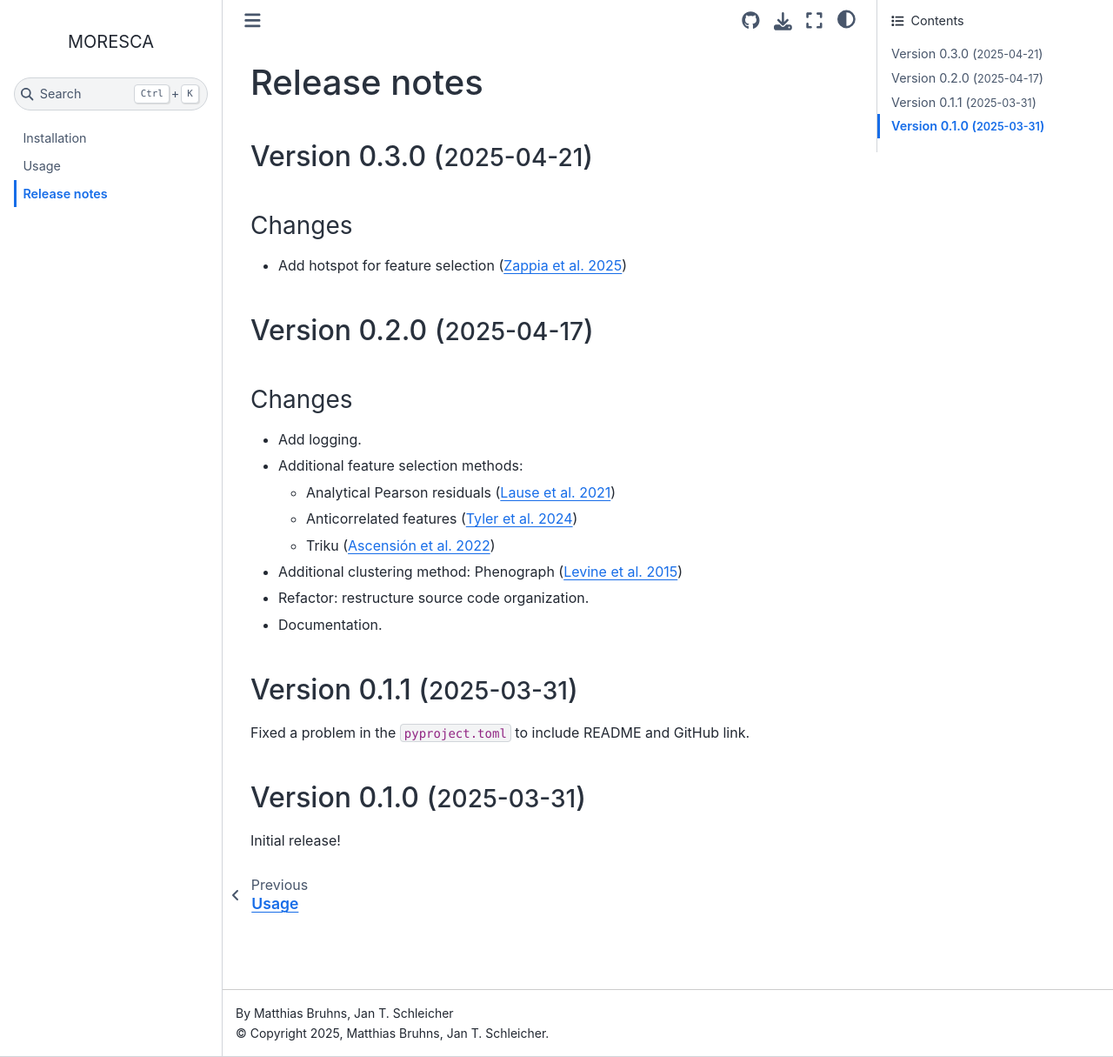
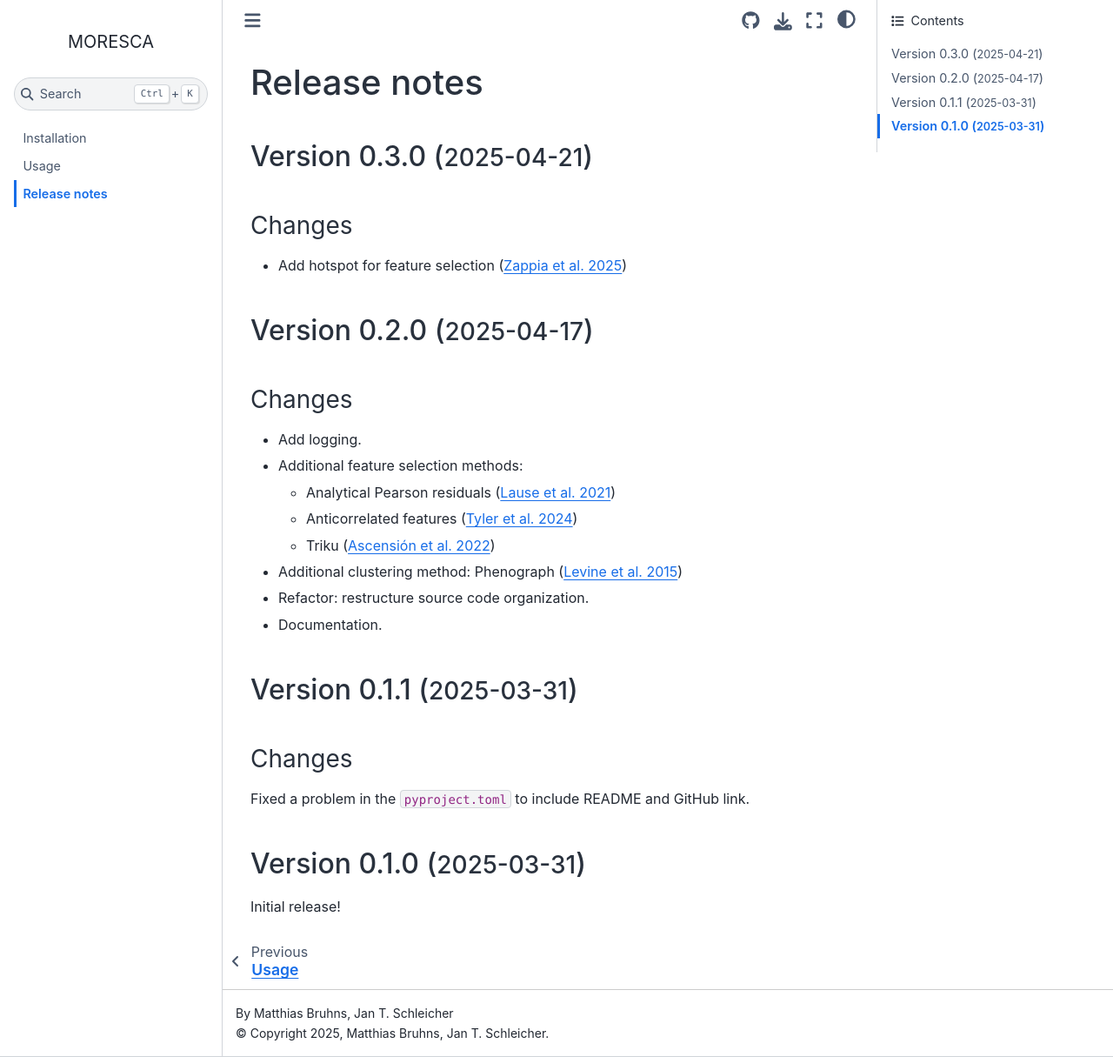
Before and after one commit to claassenlab/MORESCA, a Sphinx documentation site: the page built from docs/source/release_notes.md, in a window 1280 px wide and 1215 px high. Shown: the whole window at 87% size. Built offline with Sphinx 7.4.7 and the Sphinx Book theme 1.1.4, drawn with Linux system fonts in a browser that asks for light colours.

Commit message:
Add changes header for all releases.

````diff
--- a/docs/source/release_notes.md
+++ b/docs/source/release_notes.md
@@ -19,6 +19,7 @@
 
 
 ## Version 0.1.1 ({small}`2025-03-31`)
+### Changes
 
 Fixed a problem in the ```pyproject.toml``` to include README and GitHub link.
 
````
